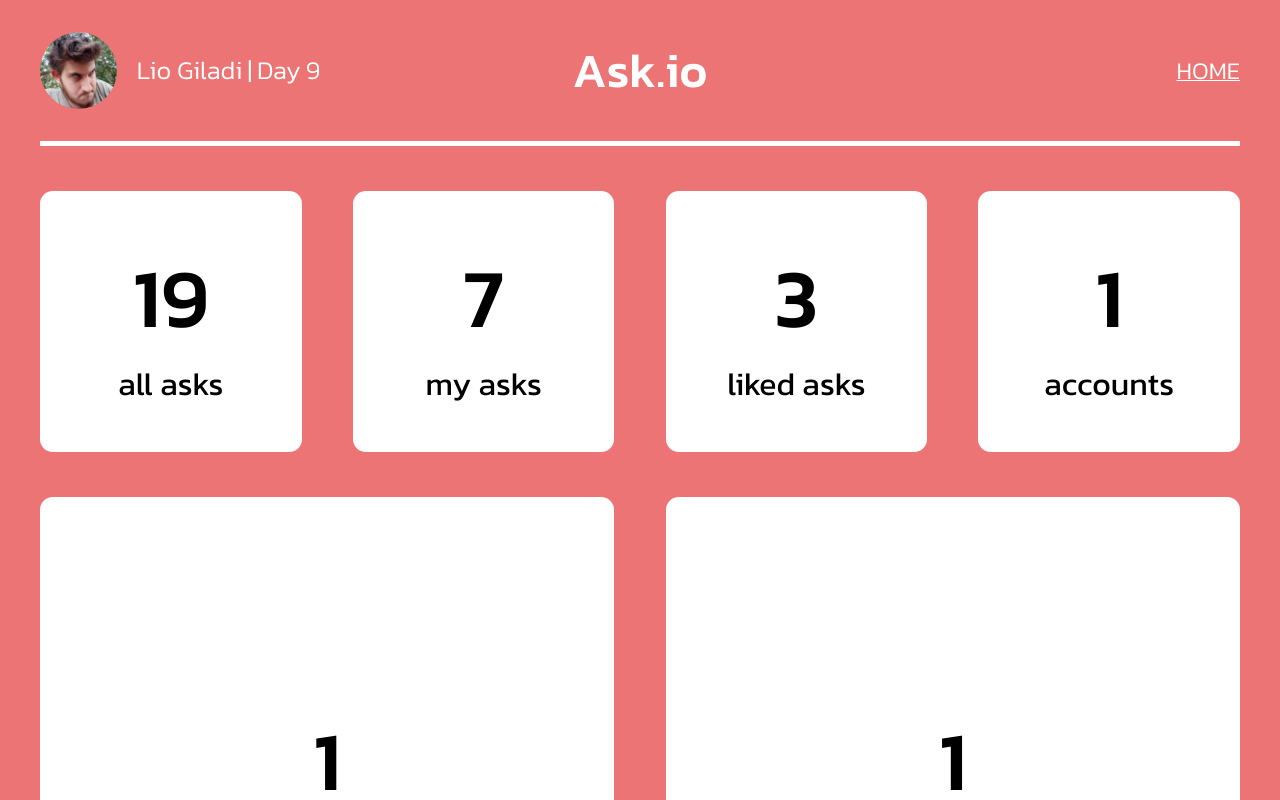
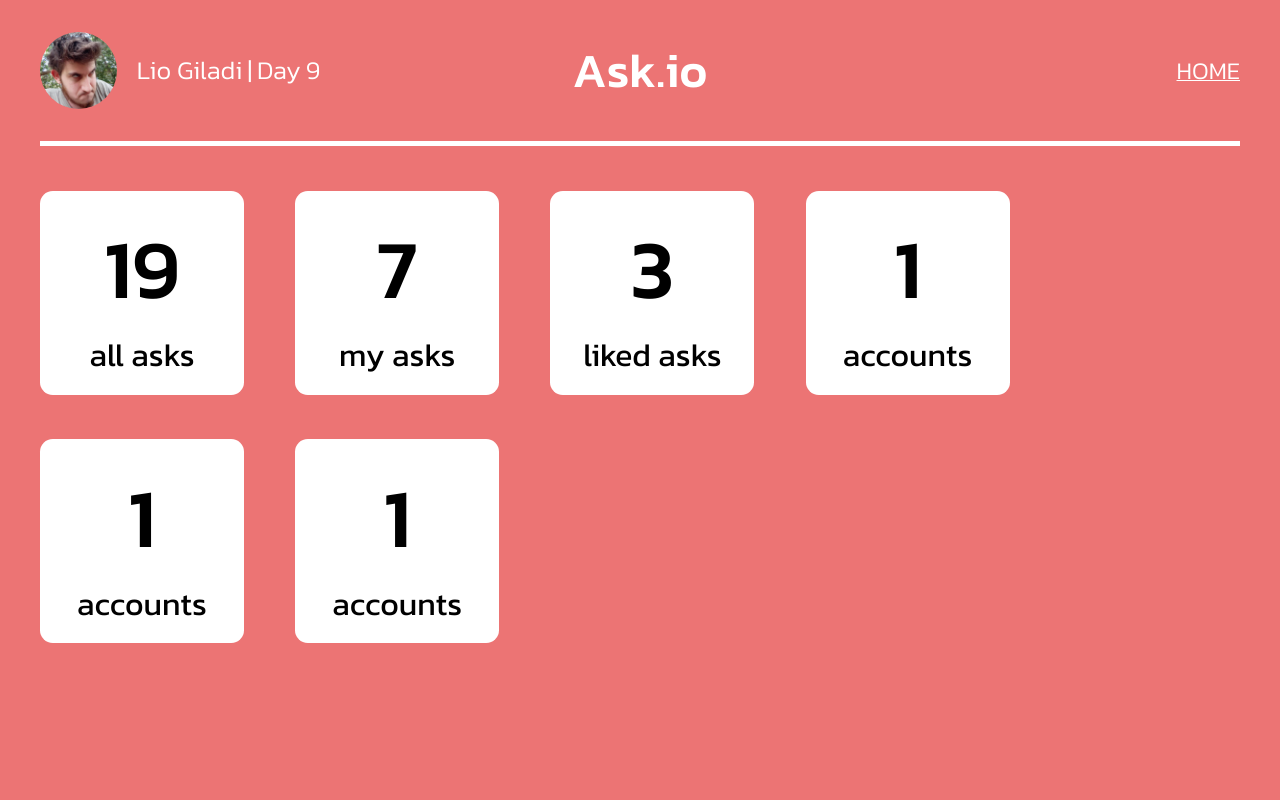
Before and after one commit to zoop-de-loop/ask.io, a Next.js app: page /statistics in a window 1280 px wide. Shown: the top 800 px of the page. Built offline with nearby package versions, Linux system fonts and the light colour scheme.

Commit message:
Fix big screen responsive bug

```diff
--- a/styles/components/statistic.module.scss
+++ b/styles/components/statistic.module.scss
@@ -1,7 +1,6 @@
 @use "/styles/colors";
 
 .article {
-	flex-grow: 1;
 	background-color: colors.$secondary;
 	width: 17%;
 	height: fit-content;
@@ -30,6 +29,7 @@
 @media only screen and (max-width: 800px) {
 	.article {
 		width: 40%;
+		flex-grow: 1;
 		border-radius: 0.75rem;
 		p {
 			&:nth-child(1) {
```
